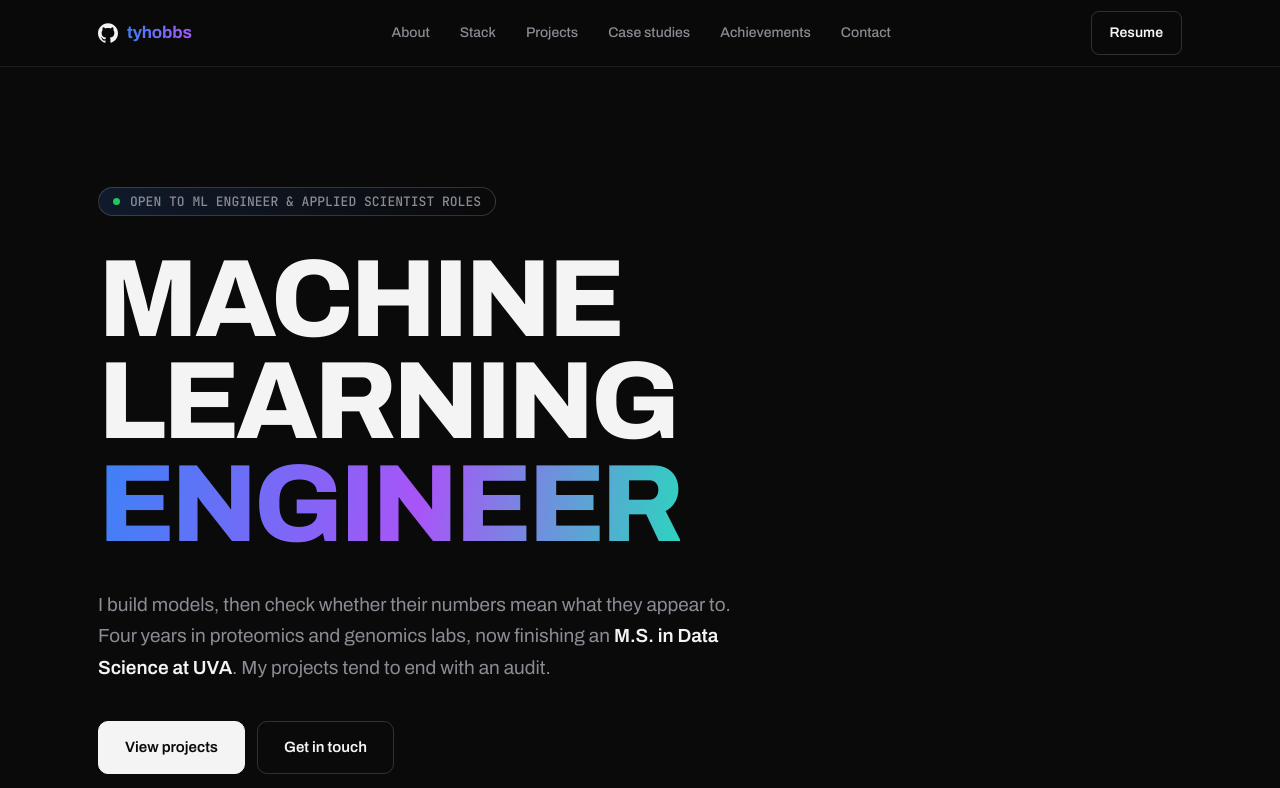
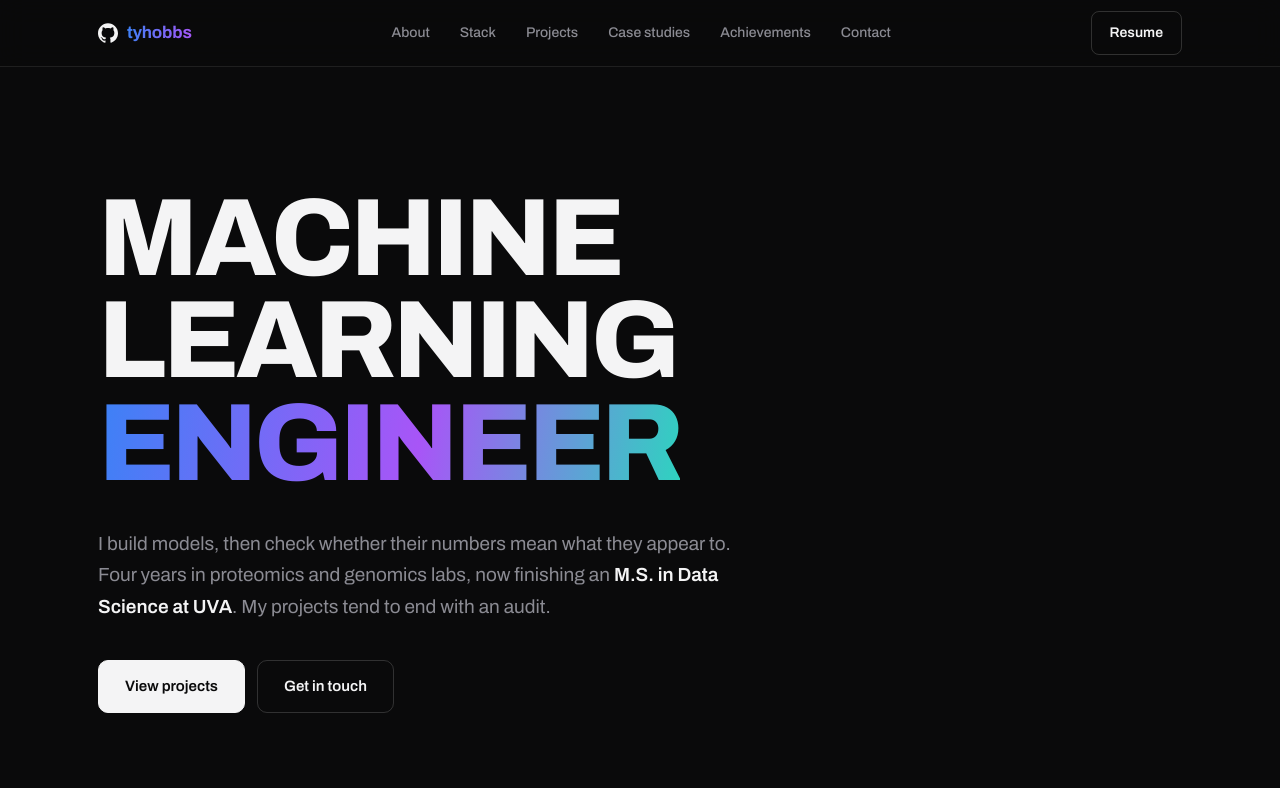
Before and after one commit to tyhobbs/portfolio, a Next.js app: page / in a window 1280 px wide. Shown: the top 788 px of the page. Built offline with nearby package versions, Linux system fonts and the light colour scheme.

Commit message:
Remove status display from Hero component
Removed the eyebrow section displaying the person's status.

```diff
--- a/components/Hero.tsx
+++ b/components/Hero.tsx
@@ -4,9 +4,6 @@ export function Hero() {
   return (
     <section className="hero" id="top">
       <div className="wrap">
-        <div className="eyebrow">
-          <span className="dot" /> {person.status.toUpperCase()}
-        </div>
         <h1>
           {person.title[0]}
           <br />
```
